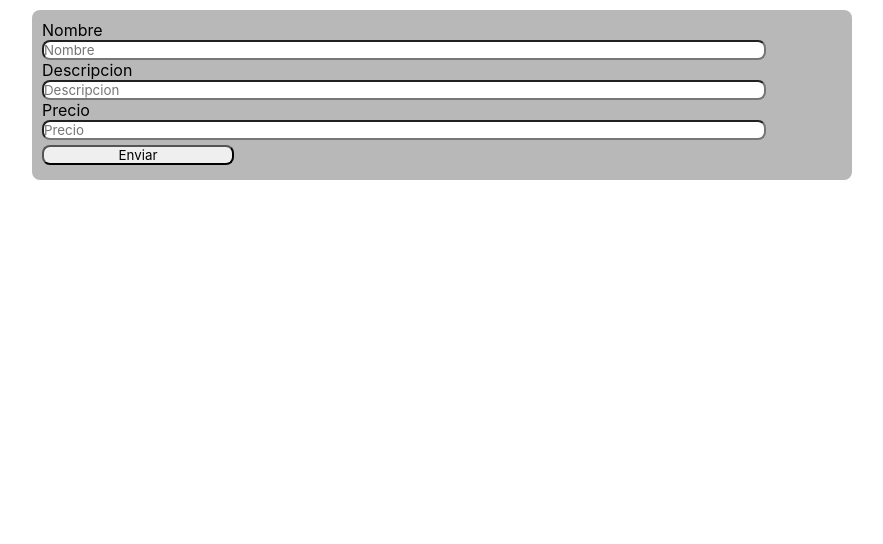
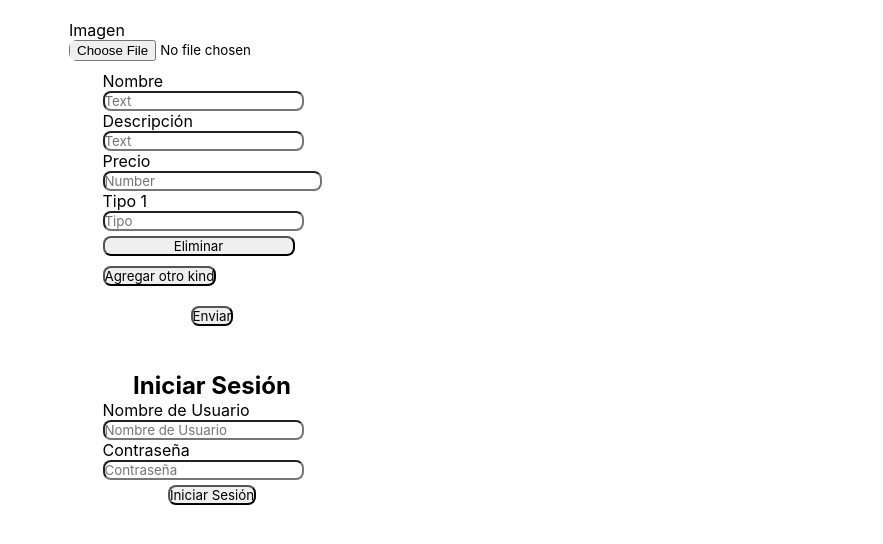
Before and after one commit to IO420/plata-front, a Next.js app: page /Create/Product in a window 1280 px wide. Shown: the top 544 px of the page, without its empty margins (198-1081 px from the left). Built offline with nearby package versions, Linux system fonts and the light colour scheme.

Commit message:
add login

```diff
--- a/app/Create/Product/page.tsx
+++ b/app/Create/Product/page.tsx
@@ -1,8 +1,12 @@
-import CreateProduct from '@/app/src/components/Create/CreateProduct'
-import React from 'react'
+import CreateProduct from "@/app/src/components/Create/CreateProduct";
+import Login from "@/app/src/components/Login/Login";
+import React from "react";
 
 export default function page() {
   return (
-    <CreateProduct/>
-  )
+    <>
+      <CreateProduct />
+      <Login />
+    </>
+  );
 }
--- a/app/src/components/Create/CreateProduct.tsx
+++ b/app/src/components/Create/CreateProduct.tsx
@@ -3,23 +3,57 @@ import { useState } from "react";
 import "../../style/global.css";
 
 const useField = (type: string) => {
-  const [value, setValue] = useState('');
+  const [value, setValue] = useState("");
 
-  const onChange = (event: any) => {
+  const onChange = (event: React.ChangeEvent<HTMLInputElement>) => {
     setValue(event.target.value);
   };
 
-  return { type, value, onChange};
+  return {
+    type,
+    value,
+    onChange,
+    placeholder: type.charAt(0).toUpperCase() + type.slice(1),
+  };
 };
 
 export default function CreateProduct() {
   const name = useField("text");
+  const description = useField("text");
+  const price = useField("number");
+  const [kinds, setKinds] = useState<string[]>([""]);
+  const [image, setImage] = useState<File | null>(null);
 
-  const handleSubmit = (event: any) => {
+  const handleKindChange = (index: number, value: string) => {
+    const newKinds = [...kinds];
+    newKinds[index] = value;
+    setKinds(newKinds);
+  };
+
+  const handleAddKind = () => {
+    setKinds([...kinds, ""]);
+  };
+
+  const handleRemoveKind = (index: number) => {
+    const newKinds = kinds.filter((_, i) => i !== index);
+    setKinds(newKinds);
+  };
+
+  const handleImageChange = (event: React.ChangeEvent<HTMLInputElement>) => {
+    if (event.target.files && event.target.files[0]) {
+      setImage(event.target.files[0]);
+    }
+  };
+
+  const handleSubmit = (event: React.FormEvent) => {
     event.preventDefault();
 
     const data = {
-      name,
+      name: name.value,
+      description: description.value,
+      price: price.value,
+      kinds: kinds.filter((kind) => kind !== ""),
+      image,
     };
 
     console.log(data);
@@ -27,22 +61,54 @@ export default function CreateProduct() {
 
   return (
     <div className="classic">
-      <form className="form">
-        <div className="input" onSubmit={handleSubmit}>
-          <label>Nombre</label>
-          <input {...name} type="text" placeholder="Nombre" />
+      <form className="form flex" onSubmit={handleSubmit}>
+        <div>
+          <div className="input">
+            <label htmlFor="image">Imagen</label>
+            <input
+              id="image"
+              type="file"
+              accept="image/*"
+              onChange={handleImageChange}
+            />
+          </div>
         </div>
+        <div>
+          <div className="input">
+            <label htmlFor="name">Nombre</label>
+            <input id="name" {...name} />
+          </div>
 
-        <div className="input">
-          <label>Descripcion</label>
-          <input type="text" placeholder="Descripcion" />
+          <div className="input">
+            <label htmlFor="description">Descripción</label>
+            <input id="description" {...description} />
+          </div>
+
+          <div className="input">
+            <label htmlFor="price">Precio</label>
+            <input id="price" {...price} />
+          </div>
+
+          {kinds.map((kind, index) => (
+            <div className="input" key={index}>
+              <label htmlFor={`kind-${index}`}>Tipo {index + 1}</label>
+              <input
+                id={`kind-${index}`}
+                type="text"
+                value={kind}
+                onChange={(e) => handleKindChange(index, e.target.value)}
+                placeholder="Tipo"
+              />
+              <button type="button" onClick={() => handleRemoveKind(index)}>
+                Eliminar
+              </button>
+            </div>
+          ))}
+
+          <button type="button" onClick={handleAddKind}>
+            Agregar otro kind
+          </button>
         </div>
-
-        <div className="input">
-          <label>Precio</label>
-          <input type="text" placeholder="Precio" />
-        </div>
-
         <button type="submit">Enviar</button>
       </form>
     </div>
--- /dev/null
+++ b/app/src/components/Login/Login.tsx
@@ -0,0 +1,76 @@
+"use client";
+import { useState } from "react";
+import "../../style/global.css";
+
+export default function Login() {
+  const [username, setUsername] = useState<string>('');
+  const [password, setPassword] = useState<string>('');
+  const [error, setError] = useState<string | null>(null);
+
+  const handleLogin = async (event: React.FormEvent) => {
+    event.preventDefault();
+
+    try {
+      // Aquí iría la lógica de autenticación, por ejemplo, un fetch para enviar los datos al backend.
+      const response = await fakeAuthService(username, password); // Simulación de servicio de autenticación
+
+      if (response.success) {
+        // Aquí se manejaría el éxito de la autenticación, como redireccionar al usuario.
+        console.log("Autenticación exitosa:", response.data);
+      } else {
+        setError("Usuario o contraseña incorrectos");
+      }
+    } catch (err) {
+      setError("Ocurrió un error al intentar iniciar sesión. Por favor, intenta de nuevo.");
+    }
+  };
+
+  return (
+    <div className="classic">
+      <form className="form" onSubmit={handleLogin}>
+        <h2>Iniciar Sesión</h2>
+
+        {error && <div className="error">{error}</div>}
+
+        <div className="input">
+          <label htmlFor="username">Nombre de Usuario</label>
+          <input
+            id="username"
+            type="text"
+            value={username}
+            onChange={(e) => setUsername(e.target.value)}
+            placeholder="Nombre de Usuario"
+            required
+          />
+        </div>
+
+        <div className="input">
+          <label htmlFor="password">Contraseña</label>
+          <input
+            id="password"
+            type="password"
+            value={password}
+            onChange={(e) => setPassword(e.target.value)}
+            placeholder="Contraseña"
+            required
+          />
+        </div>
+
+        <button type="submit">Iniciar Sesión</button>
+      </form>
+    </div>
+  );
+}
+
+// Función simulada para autenticación
+async function fakeAuthService(username: string, password: string) {
+  return new Promise<{ success: boolean; data?: any }>((resolve) => {
+    setTimeout(() => {
+      if (username === "admin" && password === "password") {
+        resolve({ success: true, data: { userId: 1, name: "Admin" } });
+      } else {
+        resolve({ success: false });
+      }
+    }, 1000);
+  });
+}
--- a/app/src/style/global.css
+++ b/app/src/style/global.css
@@ -34,19 +34,22 @@ main{
     display: flex;
     justify-content: center;
     align-items: center;
+    max-width: 800px;
     margin: 10px;
 }
 
 .form{
     display: flex;
     flex-direction: column;
-    background-color: rgba(128, 128, 128, 0.555);
-    max-width: 800px;
+    align-items: center;
+    justify-content: center;
     width: 90%;
     padding: 10px;
 }
 
-.form [type='text']{
+.form [type='text'],
+.form [type='password']
+{
     width: 90%;
 }
 
```
Also changed, not shown: app/src/components/Mapeo/Mapeo.tsx (+3 -5 lines), app/src/components/Create/create.css (added).
